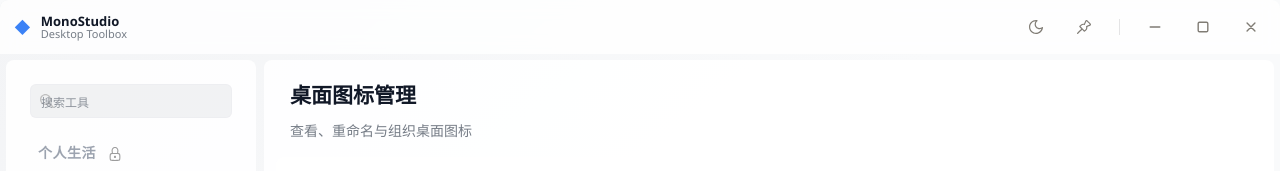
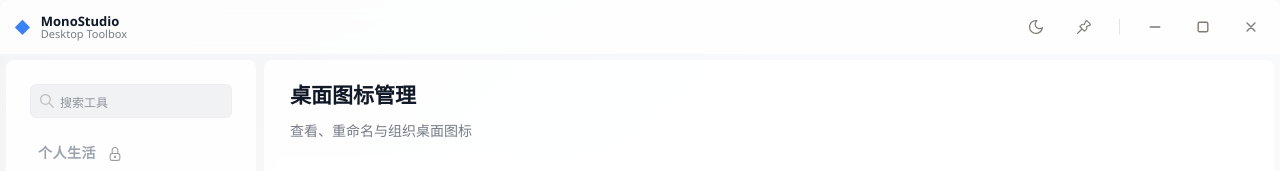
Before and after one commit to MonoKelvin/MonoStudio, a Vue app: page / in a window 1280 px wide. Shown: the top 171 px of the page. Built offline with nearby package versions, Linux system fonts and the light colour scheme.

Commit message:
修复搜索输入框图标的文本重叠问题

```diff
--- a/src/styles/tokens.css
+++ b/src/styles/tokens.css
@@ -346,8 +346,8 @@
 }
 
 .search-input-with-prefix {
-  padding-left: 30px;
-  padding-right: 34px;
+  padding-left: 30px !important;
+  padding-right: 34px !important;
 }
 
 .search-clear-btn {
```
